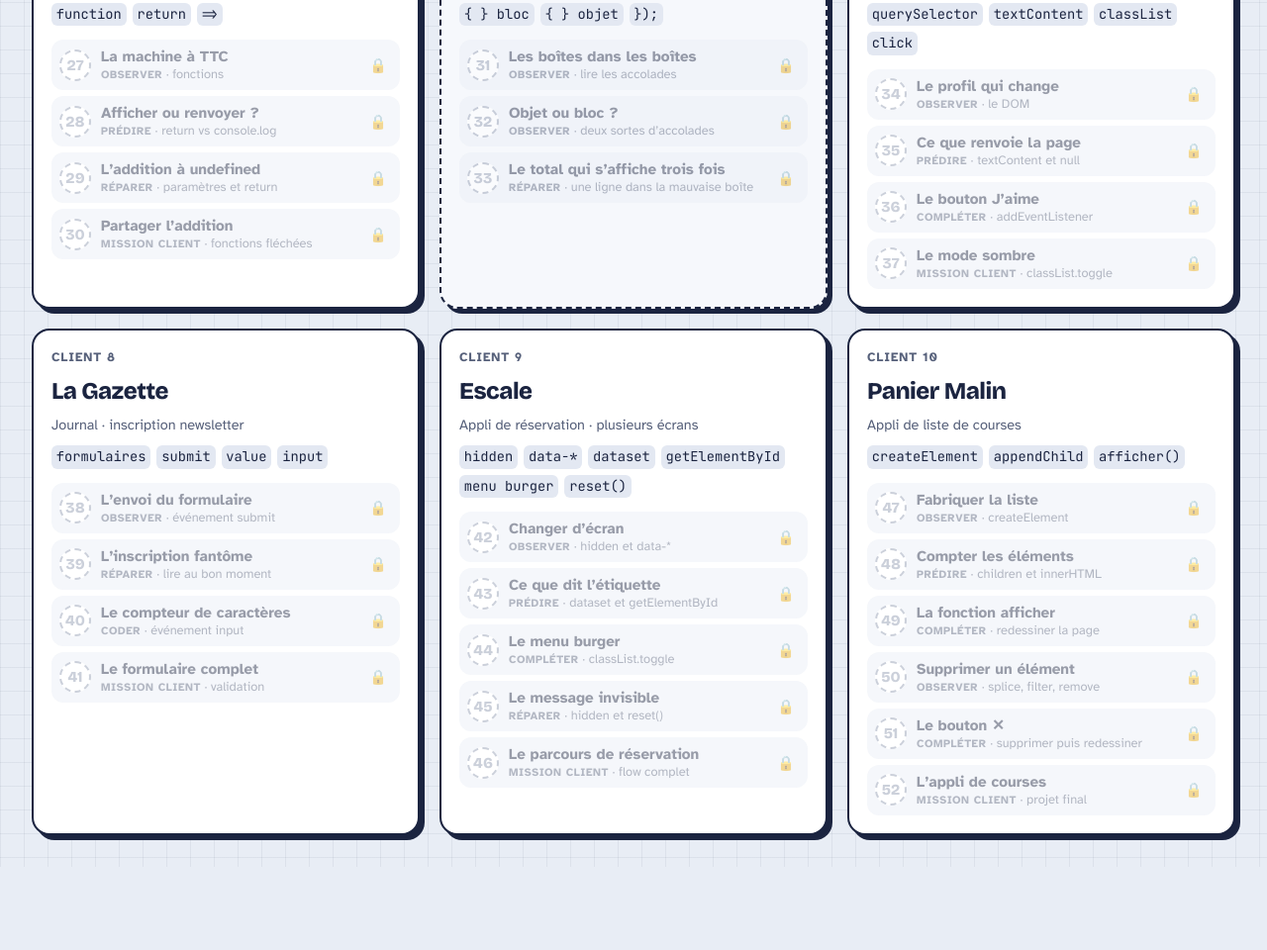
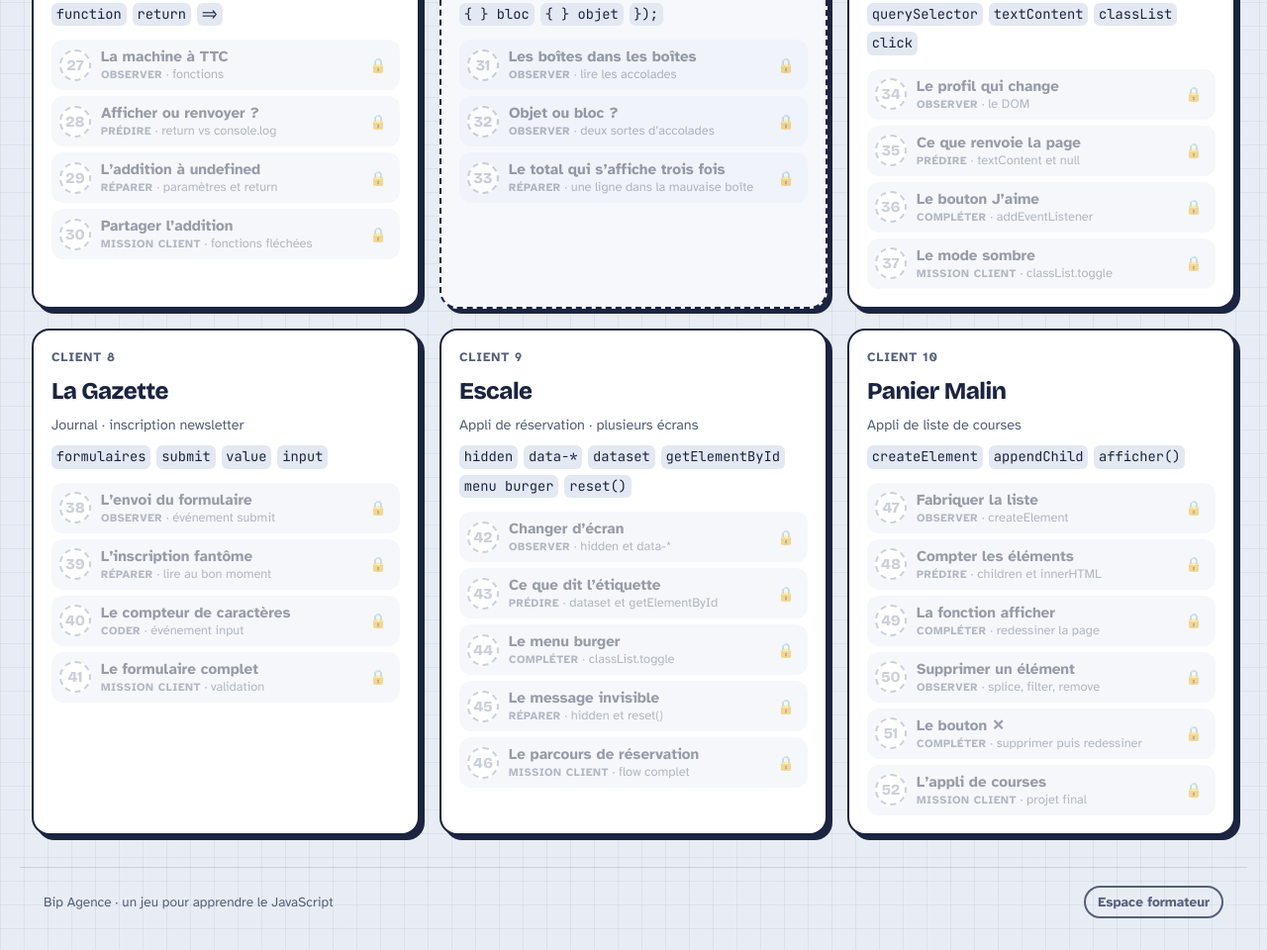
Before and after one commit to Diurndesign/javascript_avance, a plain HTML site: page index.html in a window 1280 px wide. Shown: the part 2758-3718 px from the top of the page at 99% size. Before the commit the page ends 3634 px from the top, so only its background shows below. Drawn offline with nearby package versions, Linux system fonts and the light colour scheme; no server answers.

Commit message:
Bouton « Espace formateur » en bas du jeu
Co-Authored-By: Claude Opus 5.5 <noreply@anthropic.com>
Claude-Session: https://claude.ai/code/session_01QhyTVNuzoTfCv7HfDbhWxy

```diff
--- a/css/style.css
+++ b/css/style.css
@@ -790,3 +790,8 @@ button.pstep { cursor: pointer; }
 .cloud-one { background: #E3F5EC; border: 2px solid var(--ink); border-radius: 10px; padding: 10px 12px; font-size: .9rem; }
 .cloud-one b { display: block; margin-bottom: 2px; }
 .cloud-banner .cloud-banner-one { margin-top: 8px; font-weight: 700; font-size: .92rem; }
+
+/* ---------- pied de page : accès formateur ---------- */
+.pied-jeu { max-width: 1240px; margin: 0 auto; padding: 18px 24px 32px; display: flex; flex-wrap: wrap; gap: 8px 16px; justify-content: space-between; align-items: center; color: var(--ink-soft, #56607A); font-size: .85rem; border-top: 1px solid rgba(27, 36, 64, .15); }
+.pied-jeu a { color: inherit; font-weight: 700; text-decoration: none; border: 2px solid currentColor; border-radius: 999px; padding: 4px 12px; }
+.pied-jeu a:hover, .pied-jeu a:focus { color: var(--ink, #1B2440); background: #fff; }
--- a/index.html
+++ b/index.html
@@ -31,6 +31,7 @@
   <section id="view-notebook" hidden></section>
   <section id="view-project" hidden></section>
 </main>
+<footer class="pied-jeu"><span>Bip Agence · un jeu pour apprendre le JavaScript</span><a href="https://diurndesign.github.io/javascript_avance/admin.html" target="_blank" rel="noopener">Espace formateur</a></footer>
 <div class="modal" id="modal" hidden role="dialog" aria-modal="true" aria-labelledby="modal-title"><div class="dialog" id="dialog"></div></div>
 <canvas id="confetti" hidden></canvas>
 <noscript><p style="padding:24px">Ce jeu a besoin de JavaScript pour fonctionner.</p></noscript>
```
